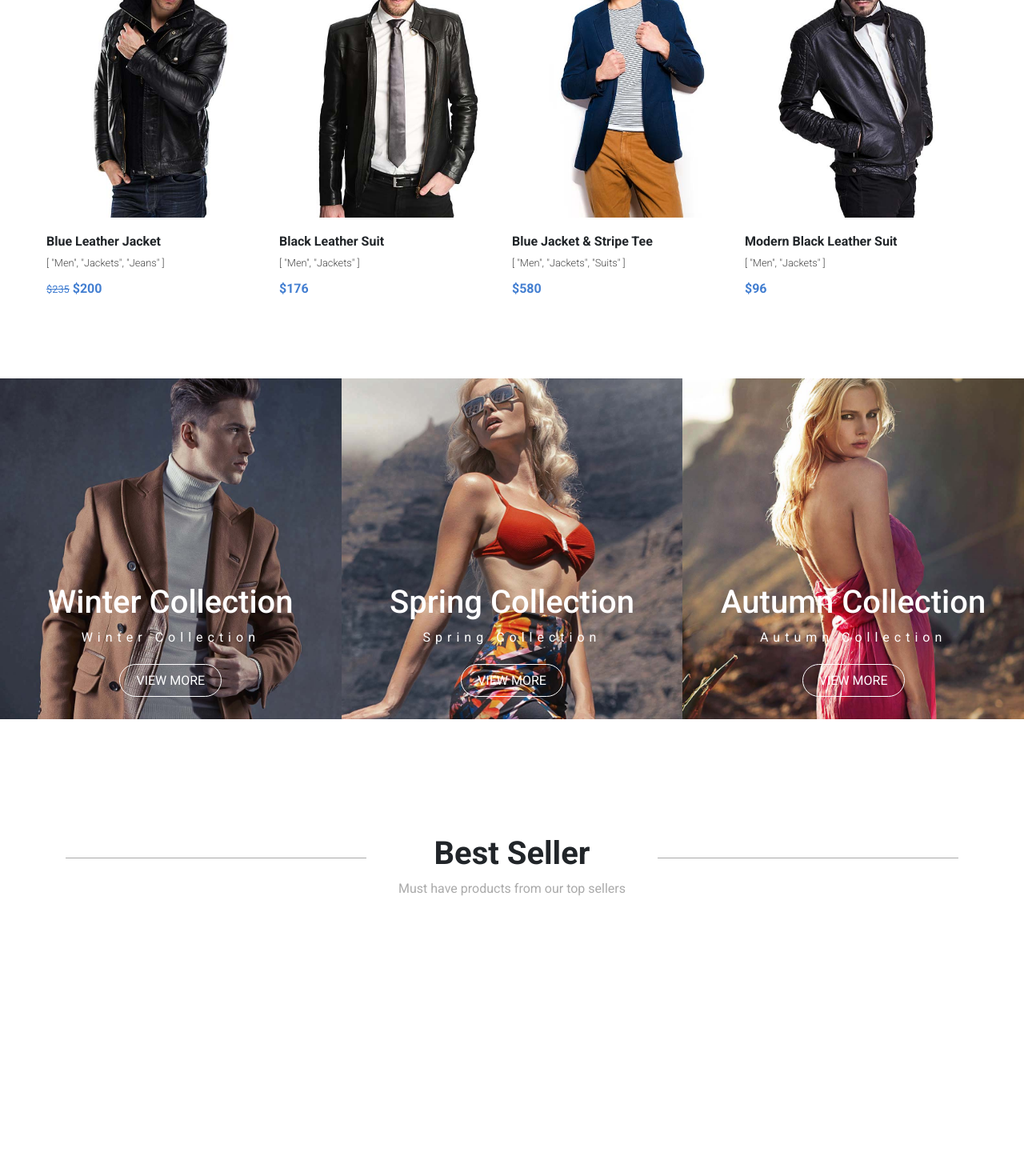
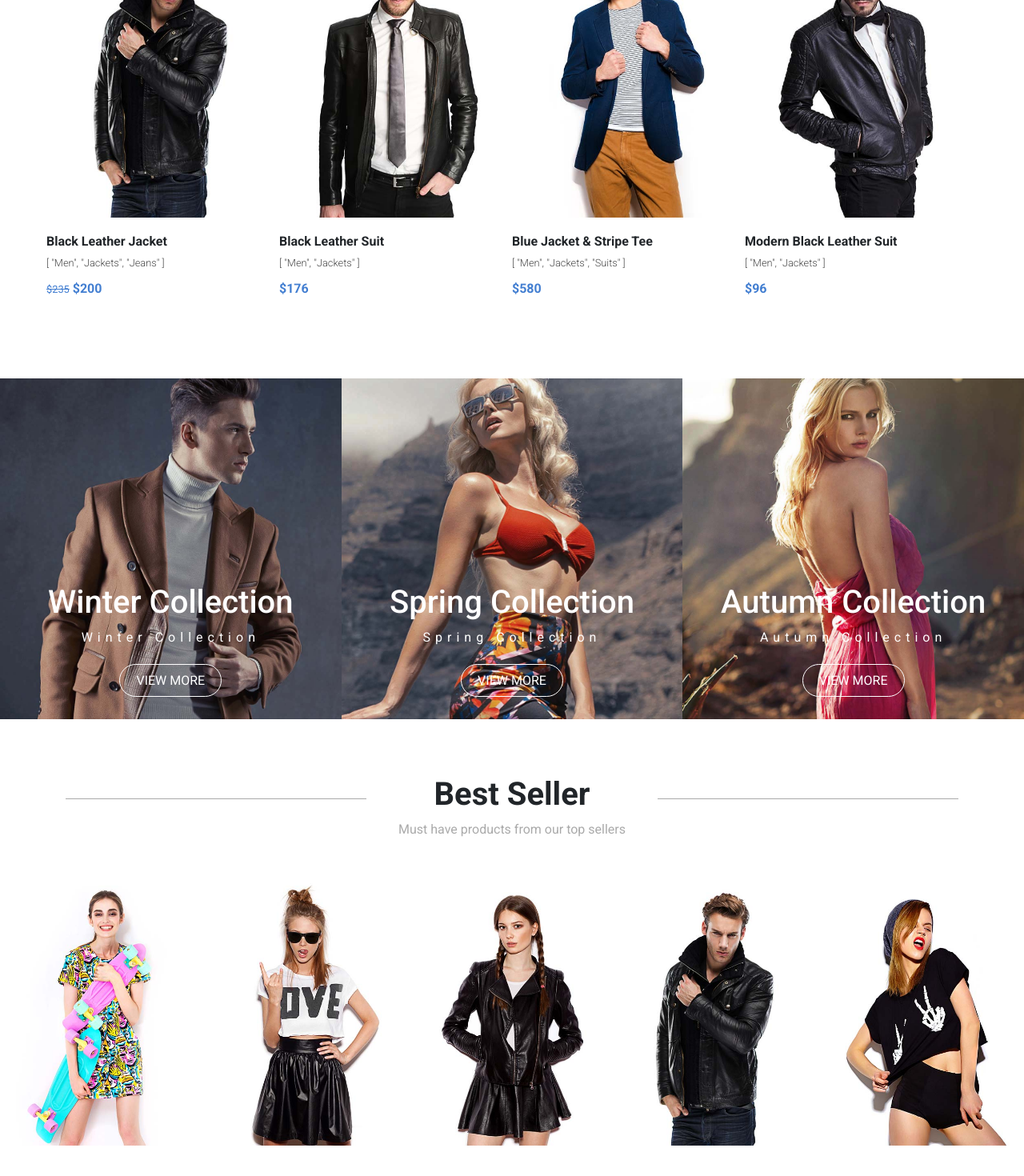
Before and after one commit to patrictobola/proj-html-vuejs, a Vue app: page / in a window 1280 px wide. Shown: the part 1152-2622 px from the top of the page at 80% size. Before the commit the page ends 2325 px from the top, so only its background shows below. Built offline with nearby package versions, Linux system fonts and the light colour scheme.

Commit message:
commit bug, done another one

```diff
--- a/src/components/main/carousel/BaseCarousel.vue
+++ b/src/components/main/carousel/BaseCarousel.vue
@@ -1,5 +1,18 @@
-<script></script>
+<script>
+import BaseCard from '../product/BaseCard.vue';
+import { store } from '../../../data/store';
+export default {
+    components: {
+        BaseCard
+    },
+    data() {
+        return { store }
+    },
+}
+</script>
 
-<template></template>
+<template>
+    <BaseCard v-for="product in store.bestSellers" :imagePath="product.imagePath" />
+</template>
 
 <style></style>
--- a/src/components/main/product/BaseCard.vue
+++ b/src/components/main/product/BaseCard.vue
@@ -24,7 +24,7 @@ export default {
 <template>
     <div class="base-card">
         <img :src="getImagePath(imagePath)" alt="foto">
-        <InfoCard :name="name" :tags="tags" :originalPrice="originalPrice" :finalPrice="finalPrice" />
+        <InfoCard v-if="name" :name="name" :tags="tags" :originalPrice="originalPrice" :finalPrice="finalPrice" />
     </div>
 </template>
 
--- a/src/components/main/sections/SectionBestseller.vue
+++ b/src/components/main/sections/SectionBestseller.vue
@@ -1,13 +1,21 @@
 <script>
+import BaseCarousel from '../carousel/BaseCarousel.vue'
 export default {
+    components: {
+        BaseCarousel,
+    },
 
 }
 </script>
 
 <template>
-    <section>
-
+    <section class="d-flex justify-content-center">
+        <BaseCarousel />
     </section>
 </template>
 
-<style></style>
+<style scoped>
+section {
+    margin-bottom: 100px;
+}
+</style>
--- a/src/components/main/sections/SectionCollection.vue
+++ b/src/components/main/sections/SectionCollection.vue
@@ -22,10 +22,4 @@ export default {
     </div>
 </template>
 
-<style lang="scss" scoped>
-@import '../../../scss/variables';
-
-.collection-container {
-    height: 500px;
-}
-</style>
+<style scoped></style>
--- a/src/data/store.js
+++ b/src/data/store.js
@@ -3,7 +3,7 @@ export const store = reactive({
     products: {
         men: {
             leatherJacket: {
-                name: "Blue Leather Jacket",
+                name: "Black Leather Jacket",
                 imagePath: 'black_elegant_leather_jacket.jpg',
                 tags: ['Men', 'Jackets', 'Jeans'],
                 originalPrice: 235,
@@ -48,5 +48,38 @@ export const store = reactive({
             text: 'Autumn Collection',
             description: 'RICH AND COMFORTABLE'
         },
+    },
+    bestSellers: {
+        springDress: {
+            name: 'Spring Printed Dress',
+            imagePath: 'spring_printed_dress.jpg',
+            tags: ['Dress', 'Women'],
+            finalPrice: 47
+        },
+        modernLove: {
+            name: 'Modern Love Tee',
+            imagePath: 'modern_love_tee.jpg',
+            tags: ['T-Shirts', 'Women'],
+            finalPrice: 68
+        },
+        blackJacket: {
+            name: 'Black Jacket',
+            imagePath: 'black_leather_jacket.jpg',
+            tags: ['Jackets', 'Women'],
+            finalPrice: 47
+        },
+        leatherJacket: {
+            name: "Black Leather Jacket",
+            imagePath: 'black_elegant_leather_jacket.jpg',
+            tags: ['Men', 'Jackets', 'Jeans'],
+            originalPrice: 235,
+            finalPrice: 200
+        },
+        hipsterTop: {
+            name: 'Hipster Black Top',
+            imagePath: 'hipster_black_top.jpg',
+            tags: ['T-Shirts', 'Women'],
+            finalPrice: 57
+        },
     }
 })
--- a/vite.config.js
+++ b/vite.config.js
@@ -4,9 +4,5 @@ import vue from '@vitejs/plugin-vue'
 // https://vitejs.dev/config/
 export default defineConfig({
   plugins: [vue()],
-  resolve: {
-    alias: {
-      '@': path.resolve(__dirname, 'src')
-    }
-  }
+
 })
```
